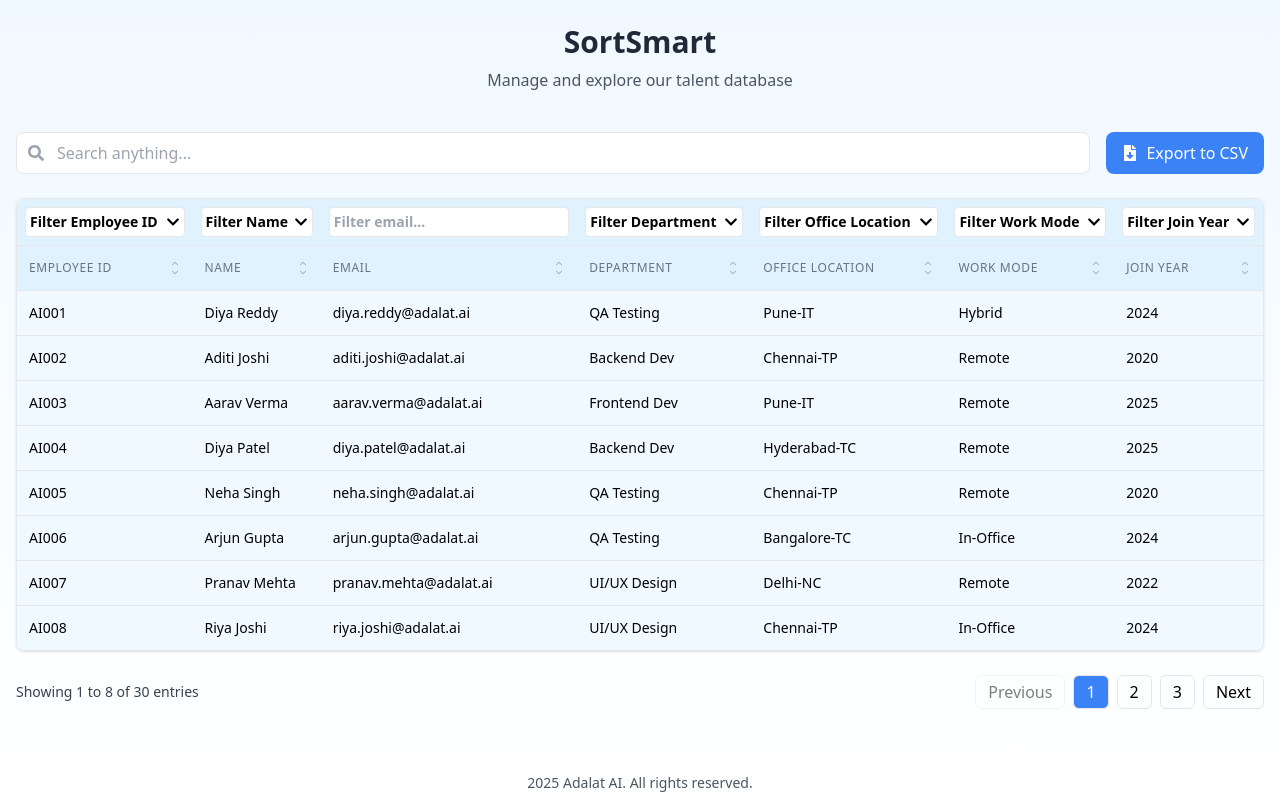
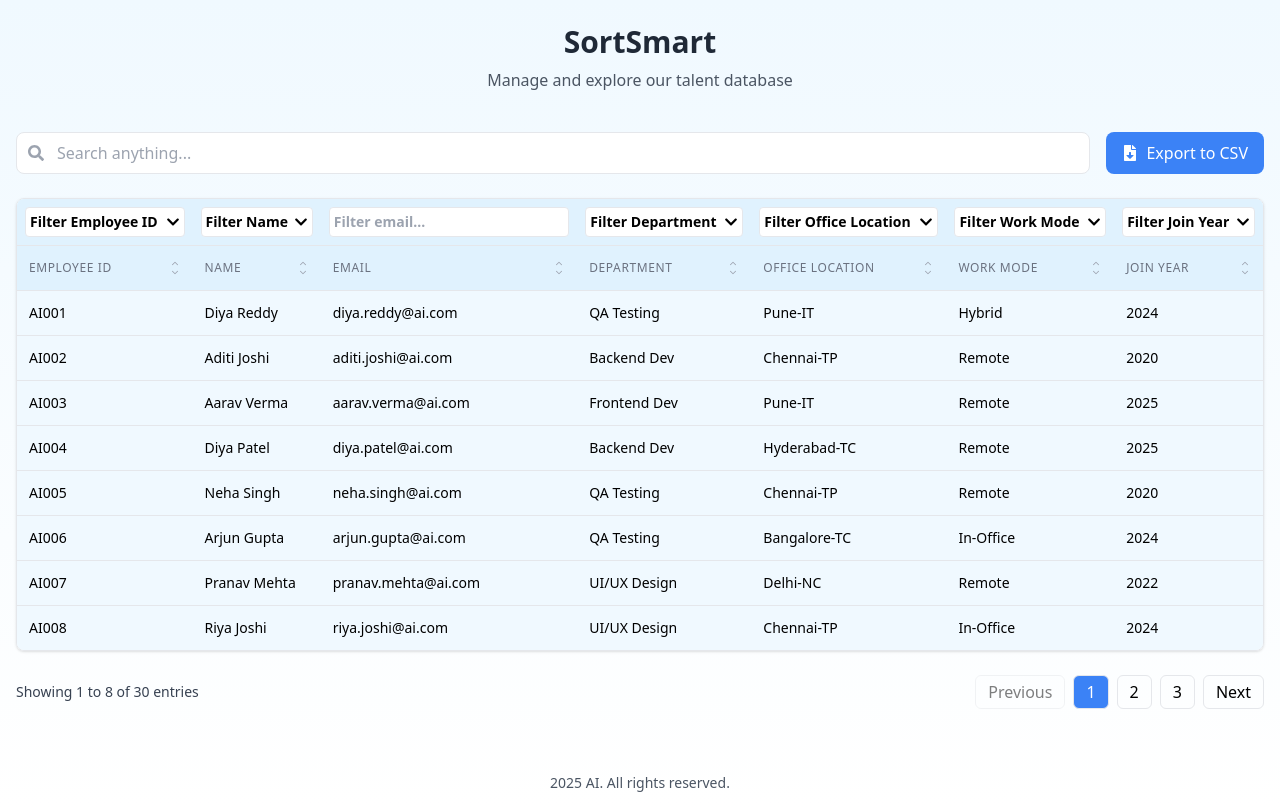
Before and after one commit to AddyaPandey/SortSmart, a React (Create React App) app: page / in a window 1280 px wide. Built offline with nearby package versions, Linux system fonts and the light colour scheme; the HTML template or start-up script is replaced by a standard one.

Commit message:
Update company name to AI and simplify email domain

```diff
--- a/src/App.js
+++ b/src/App.js
@@ -17,7 +17,7 @@ function App() {
       </main>
       <footer className="py-4 px-4 mt-8">
         <p className="text-center text-gray-600 text-sm">
-          {new Date().getFullYear()} Adalat AI. All rights reserved.
+          {new Date().getFullYear()} AI. All rights reserved.
         </p>
       </footer>
     </div>
--- a/src/utils/mockData.js
+++ b/src/utils/mockData.js
@@ -7,7 +7,7 @@ const generateIndianName = () => {
 
 // Helper function to generate company email
 const generateEmail = (name) => {
-  const companyDomain = 'adalat.ai';
+  const companyDomain = 'ai.com';
   return `${name.toLowerCase().replace(' ', '.')}@${companyDomain}`;
 };
 
```
